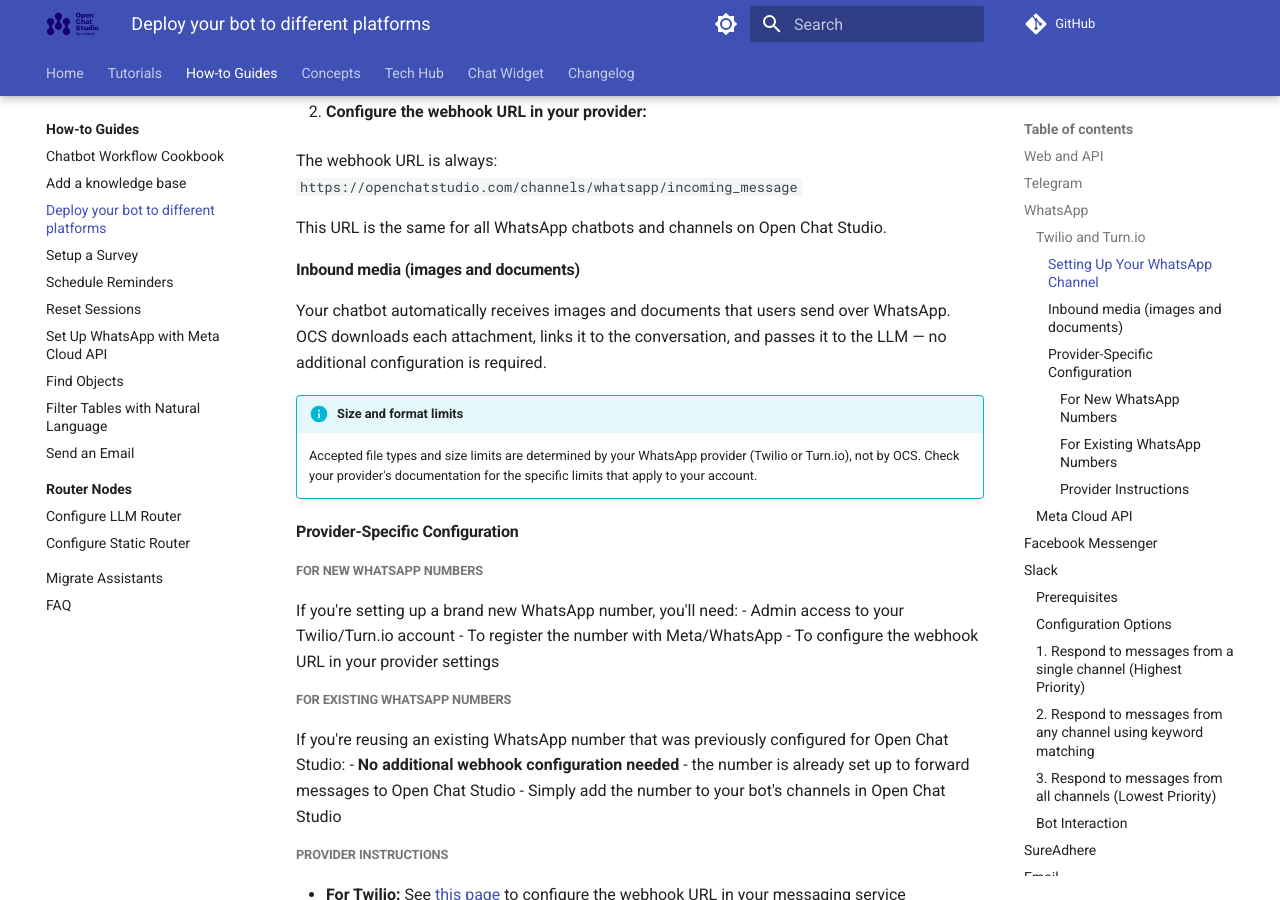
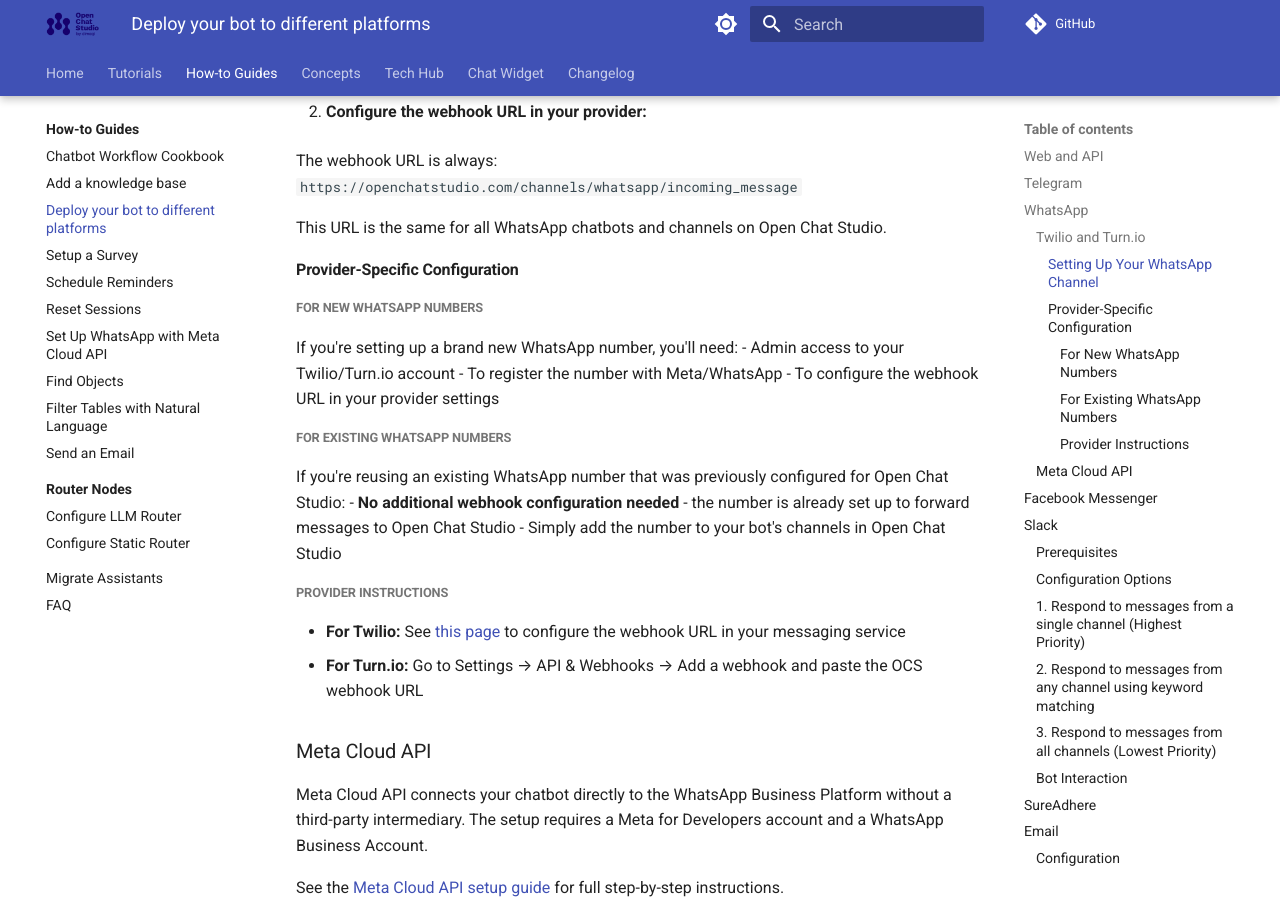
Before and after one commit to dimagi/open-chat-studio-docs, an MkDocs documentation site: the page built from docs/how-to/deploy_to_different_channels.md, in a window 1280 px wide and 900 px high, scrolled down 1230 px. Built offline with MkDocs 1.6.1 and Material for MkDocs 9.7.7, drawn with Linux system fonts in a browser that asks for light colours; a script that is not in the unit is left out; comment, search, counter and statistics services are not loaded.

Commit message:
refactor: remove uncesessary additions

```diff
--- a/docs/how-to/deploy_to_different_channels.md
+++ b/docs/how-to/deploy_to_different_channels.md
@@ -37,13 +37,6 @@
    The webhook URL is always: `https://openchatstudio.com/channels/whatsapp/incoming_message`
 
    This URL is the same for all WhatsApp chatbots and channels on Open Chat Studio.
-
-#### Inbound media (images and documents)
-
-Your chatbot automatically receives images and documents that users send over WhatsApp. OCS downloads each attachment, links it to the conversation, and passes it to the LLM — no additional configuration is required.
-
-!!! info "Size and format limits"
-    Accepted file types and size limits are determined by your WhatsApp provider (Twilio or Turn.io), not by OCS. Check your provider's documentation for the specific limits that apply to your account.
 
 #### Provider-Specific Configuration
 
```
Also changed, not shown: docs/changelog.md (+1 -1 lines), docs/concepts/team/messaging_providers.md (+0 -2 lines).
